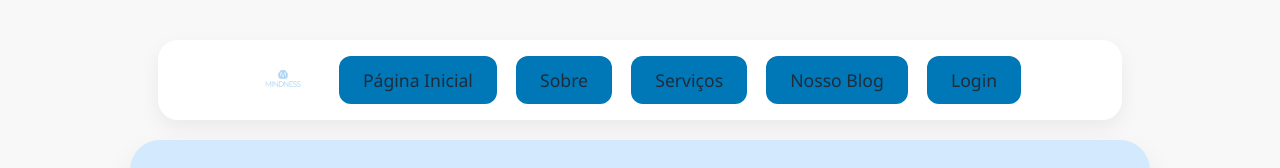
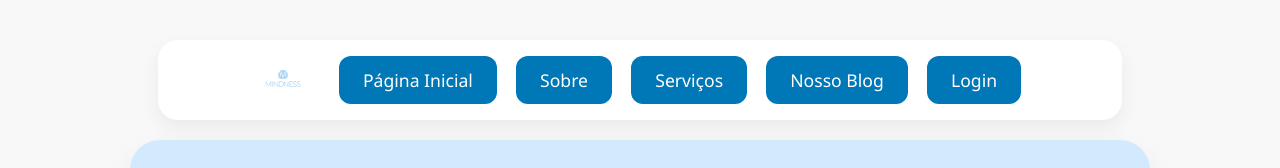
Before and after one commit to KarolBez/MINDNESS, a Next.js app: page / in a window 1280 px wide. Shown: the top 168 px of the page. Built offline with nearby package versions, Linux system fonts and the light colour scheme.

Commit message:
produtos

```diff
--- a/src/components/navbar.css
+++ b/src/components/navbar.css
@@ -49,12 +49,13 @@
 
 .nav-link {
   text-decoration: none;
-  color: white;
+  color: white !important;
   font-weight: 600;
   font-size: 1rem;
   padding: 0.5rem 1rem;
   display: inline-block;
 }
+
 
 .nav-link:hover {
   color: #e3e3e3;
```
